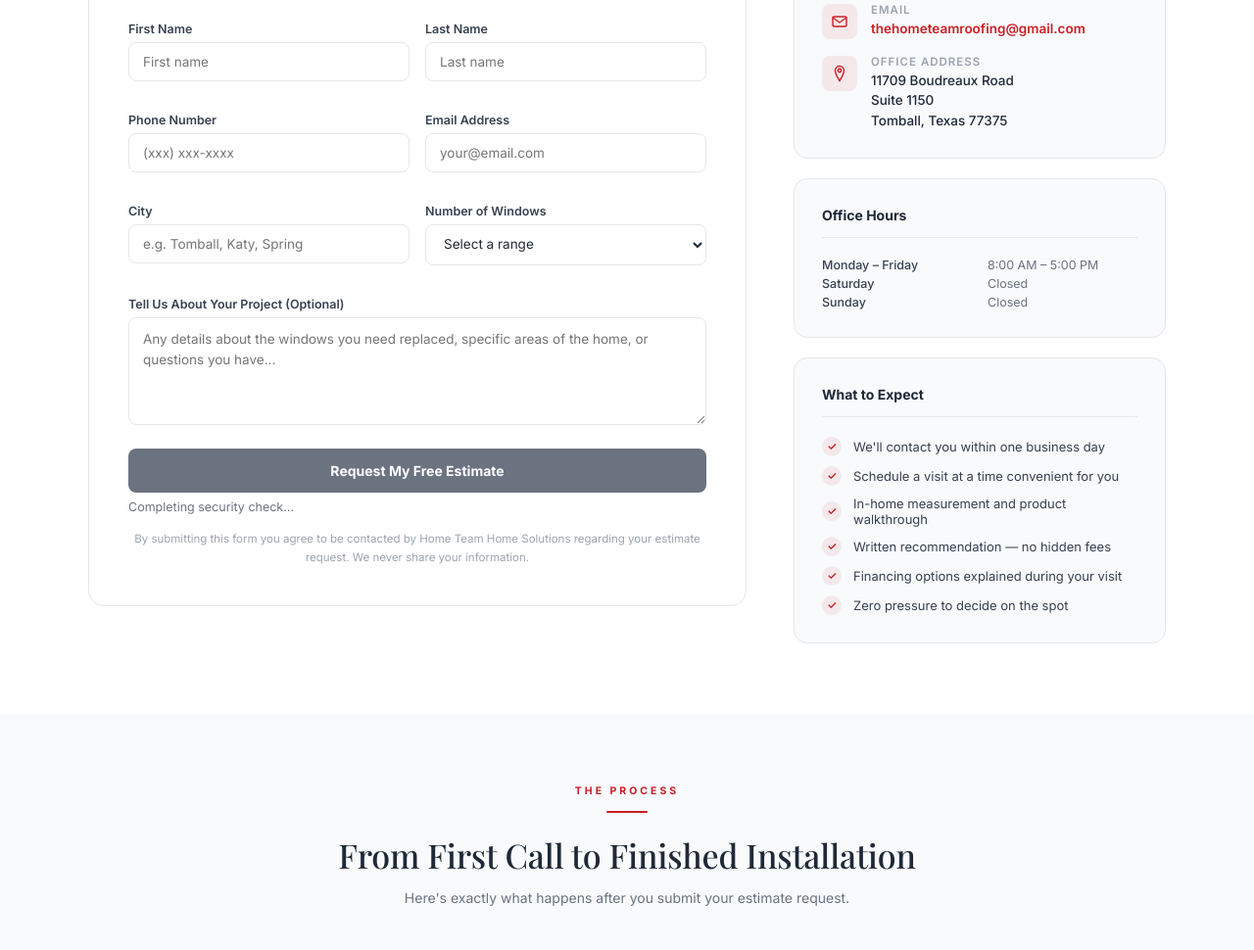
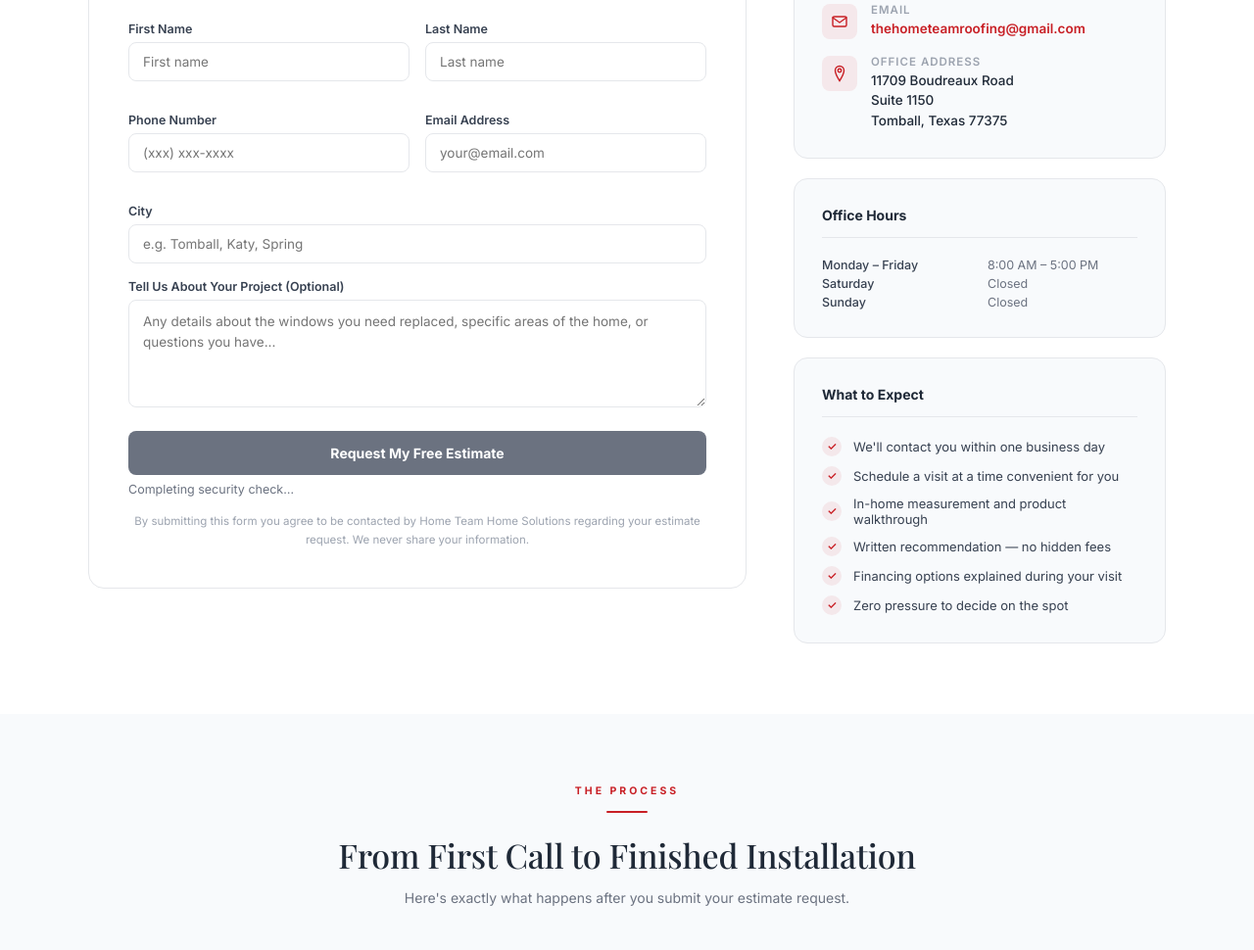
Before and after one commit to meagannnmarie/tht-windows, a website: page contact.html in a window 1280 px wide. Shown: the part 1132-2102 px from the top of the page at 98% size. Drawn offline with nearby package versions, Linux system fonts and the light colour scheme; a web font is replaced by a local one.

Commit message:
fix: remove Number of Windows field from Contact form
The Contact form is a general roofing/home-improvement form; the
windows-specific dropdown was a legacy artifact. City field is now
full-width. Browser-side numberOfWindows extraction removed from the
JS payload. No server changes — the API continues to accept the field
as an optional empty value.

Co-Authored-By: Claude Sonnet 4.6 <noreply@anthropic.com>

```diff
--- a/contact.html
+++ b/contact.html
@@ -384,22 +384,9 @@ height="0" width="0" style="display:none;visibility:hidden"></iframe></noscript>
             <input type="email" id="email" name="email" placeholder="your@email.com"/>
           </div>
         </div>
-        <div class="form-row">
-          <div class="form-group">
-            <label for="city">City</label>
-            <input type="text" id="city" name="city" placeholder="e.g. Tomball, Katy, Spring"/>
-          </div>
-          <div class="form-group">
-            <label for="windows">Number of Windows</label>
-            <select id="windows" name="windows">
-              <option value="" disabled selected>Select a range</option>
-              <option value="1-3">1–3 windows</option>
-              <option value="4-7">4–7 windows</option>
-              <option value="8-12">8–12 windows</option>
-              <option value="13+">13 or more</option>
-              <option value="not-sure">Not sure yet</option>
-            </select>
-          </div>
+        <div class="form-group">
+          <label for="city">City</label>
+          <input type="text" id="city" name="city" placeholder="e.g. Tomball, Katy, Spring"/>
         </div>
         <div class="form-group">
           <label for="message">Tell Us About Your Project (Optional)</label>
@@ -694,7 +681,6 @@ height="0" width="0" style="display:none;visibility:hidden"></iframe></noscript>
       email:           email,
       phone:           phone,
       city:            (document.getElementById('city')    || {}).value || '',
-      numberOfWindows: (document.getElementById('windows') || {}).value || '',
       message:         (document.getElementById('message') || {}).value || '',
       sourceKey:       'contact',
       pageUrl:         window.location.href,
```
